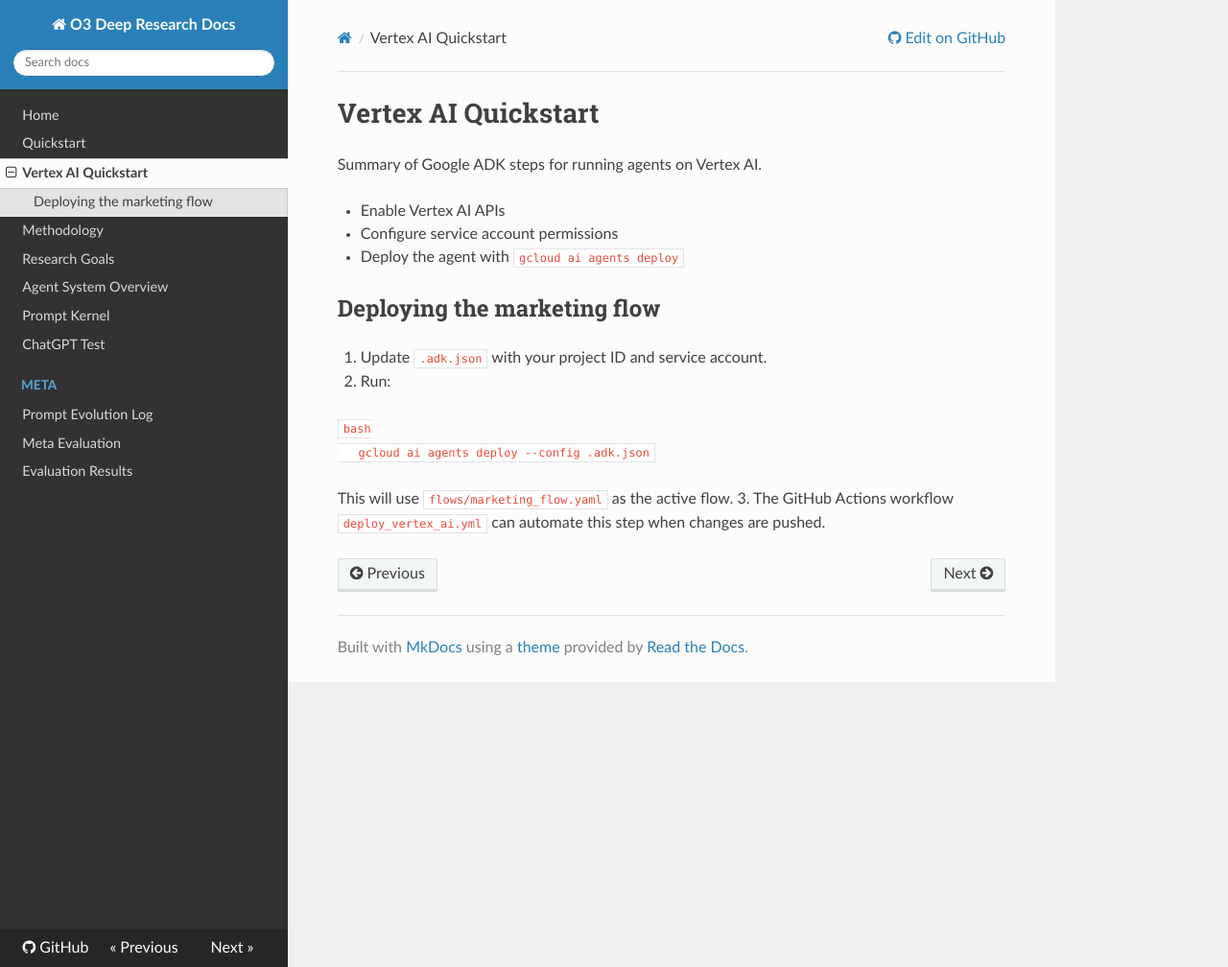
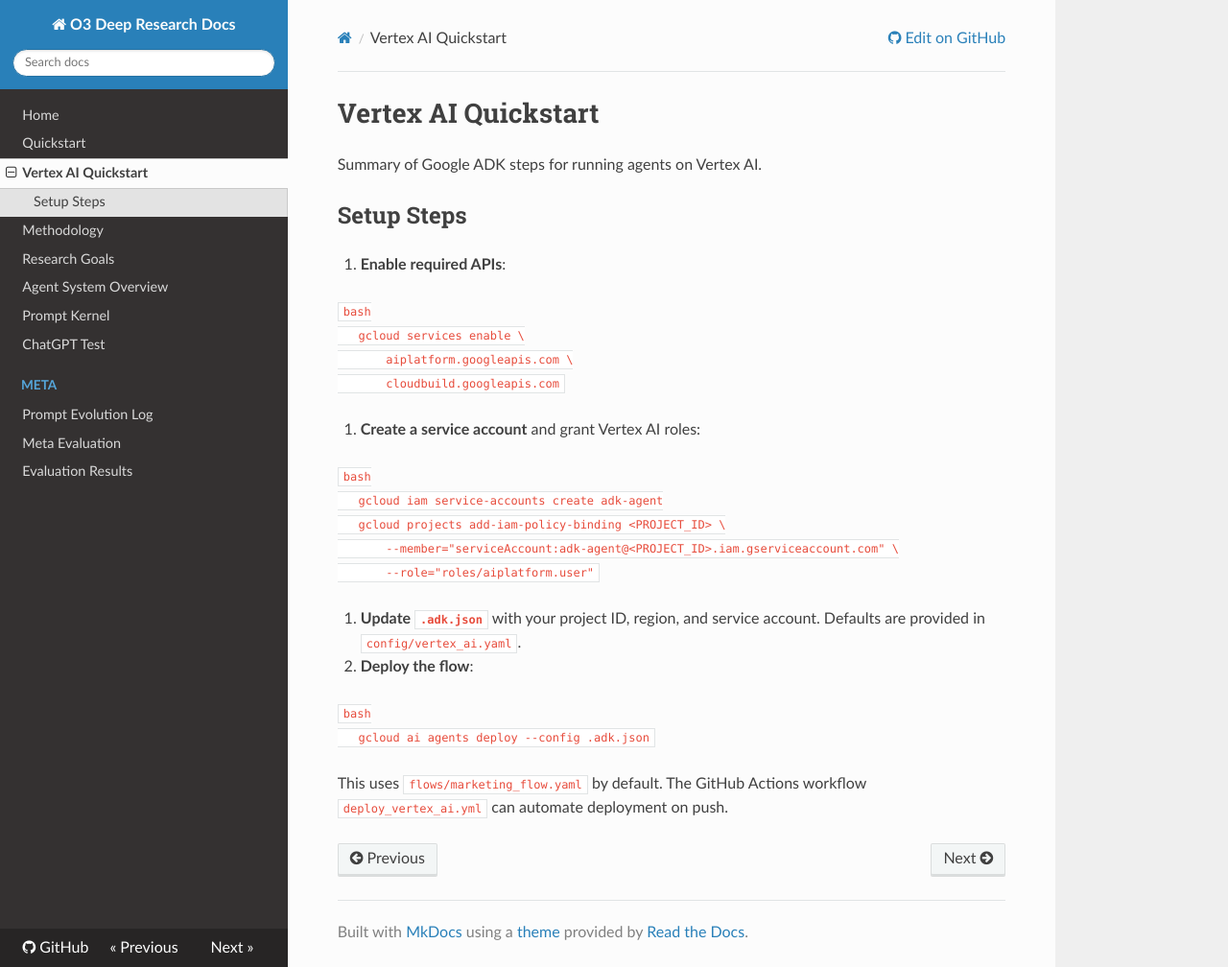
Before and after one commit to ADV-IT-Performance-Corp/ADV-ADK-Research-Hub, an MkDocs documentation site: the page built from docs/vertex_ai_quickstart.md, in a window 1280 px wide and 1008 px high. Shown: the whole window at 96% size. Built offline with MkDocs 1.6.1, drawn with Linux system fonts in a browser that asks for light colours; nearby versions of some CDN libraries.

Commit message:
docs: expand Vertex AI deployment guide

````diff
--- a/docs/vertex_ai_quickstart.md
+++ b/docs/vertex_ai_quickstart.md
@@ -2,18 +2,33 @@
 
 Summary of Google ADK steps for running agents on Vertex AI.
 
-* Enable Vertex AI APIs
-* Configure service account permissions
-* Deploy the agent with `gcloud ai agents deploy`
+## Setup Steps
 
-## Deploying the marketing flow
+1. **Enable required APIs**:
 
-1. Update `.adk.json` with your project ID and service account.
-2. Run:
+   ```bash
+   gcloud services enable \
+       aiplatform.googleapis.com \
+       cloudbuild.googleapis.com
+   ```
+
+2. **Create a service account** and grant Vertex AI roles:
+
+   ```bash
+   gcloud iam service-accounts create adk-agent
+   gcloud projects add-iam-policy-binding <PROJECT_ID> \
+       --member="serviceAccount:adk-agent@<PROJECT_ID>.iam.gserviceaccount.com" \
+       --role="roles/aiplatform.user"
+   ```
+
+3. **Update `.adk.json`** with your project ID, region, and service account.
+   Defaults are provided in `config/vertex_ai.yaml`.
+
+4. **Deploy the flow**:
 
    ```bash
    gcloud ai agents deploy --config .adk.json
    ```
 
-   This will use `flows/marketing_flow.yaml` as the active flow.
-3. The GitHub Actions workflow `deploy_vertex_ai.yml` can automate this step when changes are pushed.
+   This uses `flows/marketing_flow.yaml` by default. The GitHub Actions workflow
+   `deploy_vertex_ai.yml` can automate deployment on push.
````
Also changed, not shown: 2 other files.
